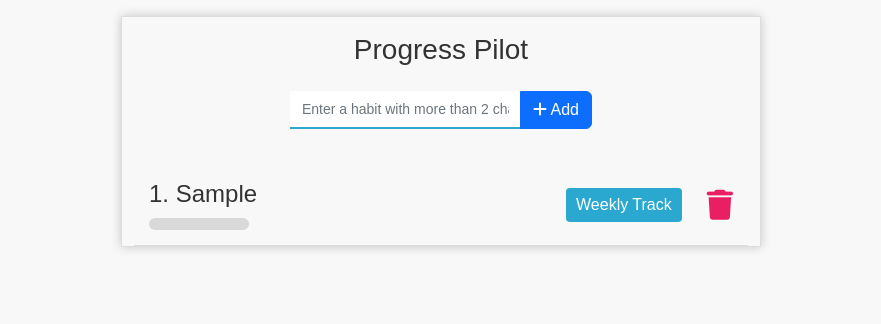
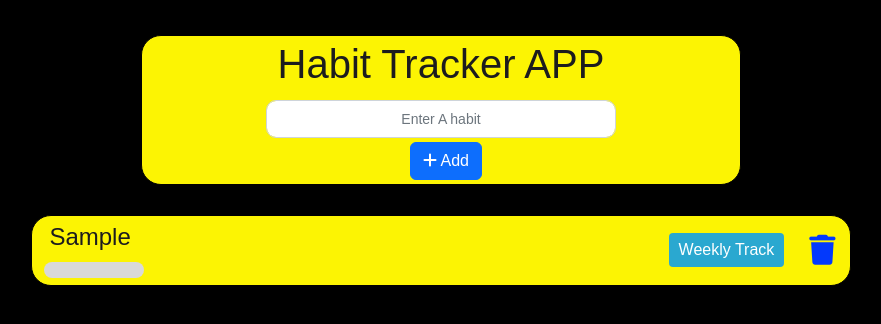
Before and after one commit to vishwaTj/Habit-Tracker-APP, a React (Create React App) app: page / in a window 1280 px wide. Both pictures are taken after typing "Sample" into the empty fields and a click on the button "Add". Shown: the top 324 px of the page, without its empty margins (199-1080 px from the left). Built offline with nearby package versions, Linux system fonts and the light colour scheme.

Commit message:
Changed a lot of styling

```diff
--- a/src/components/App.css
+++ b/src/components/App.css
@@ -1,38 +1,196 @@
-.App {
-  text-align: center;
-}
-
-.App-logo {
-  height: 40vmin;
-  pointer-events: none;
-}
-
-@media (prefers-reduced-motion: no-preference) {
-  .App-logo {
-    animation: App-logo-spin infinite 20s linear;
-  }
-}
-
-.App-header {
-  background-color: #282c34;
-  min-height: 100vh;
+.main-container {
   display: flex;
   flex-direction: column;
   align-items: center;
-  justify-content: center;
-  font-size: calc(10px + 2vmin);
-  color: white;
+  margin-top: 35px;
 }
 
-.App-link {
-  color: #61dafb;
+
+/* ***     input section   ***    */
+.input-section{
+  display: flex;
+  flex-direction: column;
+  align-items: center;
+  background-color: #fcf403;
+  justify-content: space-evenly;
+  height: 150px;
+  width: 600px;
+  border: 1px solid black;
+  border-radius: 20px;
 }
 
-@keyframes App-logo-spin {
-  from {
-    transform: rotate(0deg);
-  }
-  to {
-    transform: rotate(360deg);
-  }
+.input-box{
+  width: 350px;
 }
+
+input[type="text"] {
+  text-align: center;
+  border-radius: 10px;
+}
+
+
+
+/* habit list */
+
+.habits-container {
+  max-width: 50%;
+  margin: 0 auto;
+  color: #333;
+  font-family: Arial, sans-serif;
+  border: 1px solid #ddd;
+  box-shadow: 0px 0px 10px rgba(0, 0, 0, 0.2);
+  background-color: #fcf403;
+}
+
+.add-habit-form {
+  margin-bottom: 20px;
+}
+
+.add-habit-form label {
+  font-weight: bold;
+}
+
+.add-habit-btn {
+  margin-left: 10px;
+}
+
+.habits-list{
+  width: 64%;
+}
+
+.habit{
+  display: flex;
+  align-items: center;
+  justify-content: space-between;
+  padding: 7px;
+  margin-top: 30px;
+  border: 1px solid black;
+  border-radius: 20px;
+  background-color: #fcf403;
+}
+
+.habit h4{
+  margin-left: 10px;
+}
+
+.progress-container {
+  width: 100px;
+  height: 16px;
+  background-color: #d9d9d9;
+  border-radius: 10px;
+  margin-top: 10px;
+  margin-left: 5px;
+  position: relative;
+  overflow: hidden;
+}
+
+.progress-bar {
+  height: 100%;
+  background-color: #e91e63;
+  width: var(--progress-width);
+  transition: width 0.5s;
+  position: absolute;
+  top: 0;
+  left: 0;
+}
+
+.habit-left h4 {
+  margin-bottom: 0;
+}
+
+.habit-left {
+  display: flex;
+  align-items: center;
+  justify-content: space-between;
+}
+
+.habit-right {
+  display: flex;
+  align-items: center;
+  justify-content: flex-end;
+}
+
+.fa-trash {
+  cursor: pointer;
+  color: #0339fc;
+  font-size: 30px;
+  margin-right: 7px;
+}
+
+.fa-trash:hover {
+  color: red;
+}
+
+.week-btn {
+  text-decoration: none;
+  cursor: pointer;
+  background-color: #2aa8d0;
+  padding: 5px 10px;
+  border-radius: 4px;
+  margin-right: 25px;
+  color: #ffffff;
+  border: none;
+  transition: all 0.3s ease;
+}
+.week-view-container {
+  position: relative;
+  display: flex;
+  flex-direction: column;
+  align-items: center;
+  width: 75%;
+  margin: 1em auto;
+  box-shadow: 0 0 10px rgba(0, 0, 0, 0.2);
+  padding: 20px;
+}
+
+.Habit-heading{
+  border: 1px solid white;
+  background-color: #fcf403;
+  color:blue;
+  border-radius: 20px;
+  width: 450px;
+}
+
+.btn-container {
+  position: absolute;
+  left: 0;
+}
+
+.days-container {
+  display: flex;
+  flex-wrap: wrap;
+  justify-content: center;
+  gap: 10px;
+  margin-top: 20px;
+}
+
+.day-container {
+  height: auto;
+  width: auto;
+  background-color: #dadada;
+  border-radius: 10px;
+  padding: 5px 15px;
+  display: flex;
+  justify-content: center;
+  align-items: center;
+  color: #000;
+  font-size: 1rem;
+  font-weight: bold;
+  text-align: center;
+  margin: 10px;
+}
+
+.day-container:hover {
+  background-color: #777777;
+}
+
+.day-container i {
+  font-size: 1.2rem;
+  margin: 0 5px;
+  cursor: pointer;
+}
+
+.day-container i.active {
+  color: #2aa8d0;
+  font-size: 1.5rem;
+}
--- a/src/components/App.js
+++ b/src/components/App.js
@@ -2,6 +2,7 @@ import React from "react";
 import { Route, Routes } from "react-router-dom";
 import Home from "./Home";
 import WeekView from "./WeekView";
+import "./App.css";
 
 const App = () => {
   return (
--- a/src/components/Dayview.js
+++ b/src/components/Dayview.js
@@ -50,6 +50,11 @@ const DayView = ({ day }) => {
         </div>
       </div>
     </div>
+    // <div className="Track-container">
+    //    <div>
+
+    //    </div>
+    // </div>
   );
 };
 
--- a/src/components/Habit.js
+++ b/src/components/Habit.js
@@ -20,7 +20,6 @@ const Habit = ({ habit, habitNumber }) => {
 
   const handleDelete = () => {
     dispatch(deleteHabit(habit.id)); // dispatch deleteHabit action with the habit's id
-    alert("deleted successfully");
   };
 
   const setId = () => {
@@ -29,11 +28,11 @@ const Habit = ({ habit, habitNumber }) => {
   };
 
   return (
-    <div className="habit">
+    <div className="habit" >
       <div className="habit-left">
         <div>
           <h4>
-            {habitNumber + 1}. {habit.name}
+            {habit.name}
           </h4>
           <div className="progress-container">
             <div className="progress-bar" style={{ "--progress-width": `${(countDone / (todayDay + 1)) * 100}%` }}>
--- a/src/components/Home.js
+++ b/src/components/Home.js
@@ -14,7 +14,6 @@ const Home = () => {
     if (isValid) {
       // Dispatch an action to add a new habit to the Redux store.
       dispatch(addHabit(trimmedHabitName));
-      alert("Your habit added successfully");
       setHabitName("");
     } else {
       alert("Habit name should be more than 2 alphabet and only contain alphabets.");
@@ -25,30 +24,28 @@ const Home = () => {
   let habitsState = useSelector((state) => state["habits"]);
 
   return (
-    <div className="container habits-container my-3">
-      <div className="container d-flex justify-content-center my-3">
+    <div className="main-container">
       <div>
-          <h3 className="text-center mb-4">Progress Pilot</h3>
-          <form className="add-habit-form">
-            <div className="form-group">
-              <div className="input-group">
+          <form className="input-section">
+           <h1>Habit Tracker APP</h1>
+           <div className="input-box">
             <input
               type="text"
               minLength="3"
               required
-                  className="form-control col-8"
+              className="form-control"
               id="habit-input"
-                  placeholder="Enter a habit with more than 2 characters"
+              placeholder="Enter A habit"
               value={habitName}
               onChange={(e) => setHabitName(e.target.value)}
             />
+           </div>
+          <div>
            <button className="add-habit-btn btn btn-primary" type="button" onClick={handleSave}>
              <i className="fa-solid fa-plus"></i> Add
            </button>
           </div>
-            </div>
         </form>
-        </div>
       </div>
        <div className="habits-list">
          {habitsState.map((habit, index) => (
--- a/src/components/WeekView.js
+++ b/src/components/WeekView.js
@@ -16,18 +16,23 @@ const WeekView = () => {
 
   return (
     <div className="week-view-container">
+      <div className="Habit-heading">
+        <h1 className="text-center" style={{ textTransform: "capitalize" }}>
+          Habit :- {habit.name}
+        </h1>
+      </div>
       <div className="btn-container">
         <a href="/" className="btn btn-outlined bg-info rounded-0" role="button">
           Back to Home
         </a>
       </div>
-      <h1 className="text-center" style={{ textTransform: "capitalize" }}>
-        Progress Name:- {habit.name}
-      </h1>
       <div className="days-container">
         {habit.weekLog.map((day, index) => (
           <DayView day={day} key={index} />
         ))}
+      </div>
+      <div>
+
       </div>
     </div>
   );
--- a/src/index.css
+++ b/src/index.css
@@ -1,4 +1,4 @@
-/* set custom font */
+set custom font
 :root {
   --progress-width: 150px;
 }
@@ -10,7 +10,7 @@
 
 /* update background and font colors */
 body {
-  background-color: #f8f8f8;
+  background-color: black;
   color: #1c1c1e;
 }
 
@@ -26,12 +26,6 @@ header h1 {
   font-size: 32px;
 }
 
-/* habit form */
-.form-control {
-  border: none;
-  border-bottom: 2px solid #2aa8d0;
-  border-radius: 0;
-}
 
 .form-control:focus {
   box-shadow: none;
@@ -41,144 +35,3 @@ header h1 {
 .form-control::-webkit-input-placeholder {
   font-size: 14px;
 }
-
-/* habit list */
-
-.habits-container {
-  max-width: 50%;
-  margin: 0 auto;
-  color: #333;
-  font-family: Arial, sans-serif;
-  border: 1px solid #ddd;
-  box-shadow: 0px 0px 10px rgba(0, 0, 0, 0.2);
-}
-
-.add-habit-form {
-  margin-bottom: 20px;
-}
-
-.add-habit-form label {
-  font-weight: bold;
-}
-
-.add-habit-btn {
-  margin-left: 10px;
-}
-.habit {
-  display: flex;
-  align-items: center;
-  justify-content: space-between;
-  padding: 15px;
-  border-bottom: 1px solid #ddd;
-}
-.progress-container {
-  width: 100px;
-  height: 12px;
-  background-color: #d9d9d9;
-  border-radius: 10px;
-  margin-top: 10px;
-  position: relative;
-  overflow: hidden;
-}
-
-.progress-bar {
-  height: 100%;
-  background-color: #e91e63;
-  width: var(--progress-width);
-  transition: width 0.5s;
-  position: absolute;
-  top: 0;
-  left: 0;
-}
-
-.habit-left h4 {
-  margin-bottom: 0;
-}
-
-.habit-left {
-  display: flex;
-  align-items: center;
-  justify-content: space-between;
-}
-
-.habit-right {
-  display: flex;
-  align-items: center;
-  justify-content: flex-end;
-}
-
-.fa-trash {
-  cursor: pointer;
-  color: #e91e63;
-  font-size: 30px;
-}
-
-.fa-trash:hover {
-  color: #333;
-}
-
-.week-btn {
-  text-decoration: none;
-  cursor: pointer;
-  background-color: #2aa8d0;
-  padding: 5px 10px;
-  border-radius: 4px;
-  margin-right: 25px;
-  color: #ffffff;
-  border: none;
-  transition: all 0.3s ease;
-}
-.week-view-container {
-  position: relative;
-  display: flex;
-  flex-direction: column;
-  align-items: center;
-  width: 75%;
-  margin: 1em auto;
-  box-shadow: 0 0 10px rgba(0, 0, 0, 0.2);
-  padding: 20px;
-}
-
-.btn-container {
-  position: absolute;
-  left: 0;
-}
-
-.days-container {
-  display: flex;
-  flex-wrap: wrap;
-  justify-content: center;
-  gap: 10px;
-  margin-top: 20px;
-}
-
-.day-container {
-  height: auto;
-  width: auto;
-  background-color: #dadada;
-  border-radius: 10px;
-  padding: 5px 15px;
-  display: flex;
-  justify-content: center;
-  align-items: center;
-  color: #000;
-  font-size: 1rem;
-  font-weight: bold;
-  text-align: center;
-  margin: 10px;
-}
-
-.day-container:hover {
-  background-color: #777777;
-}
-
-.day-container i {
-  font-size: 1.2rem;
-  margin: 0 5px;
-  cursor: pointer;
-}
-
-.day-container i.active {
-  color: #2aa8d0;
-  font-size: 1.5rem;
-}
```
Lines whose indentation alone changed are shown as unchanged.
